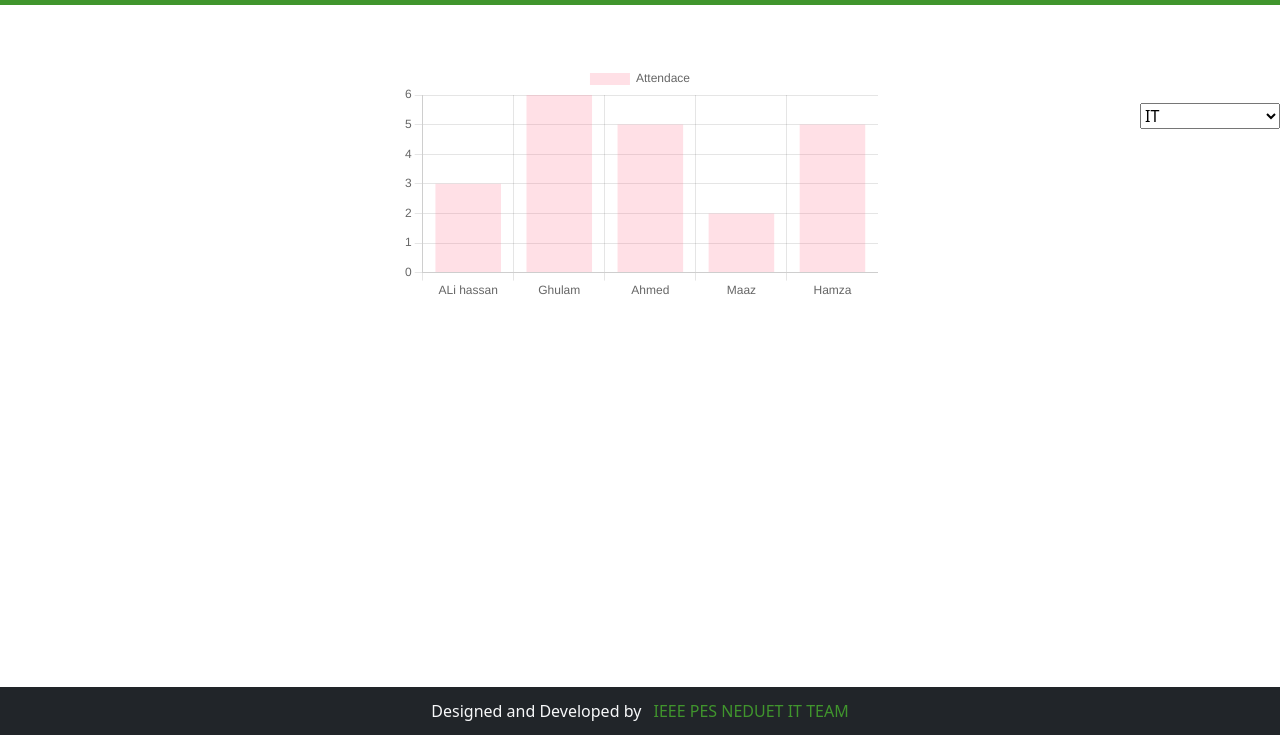
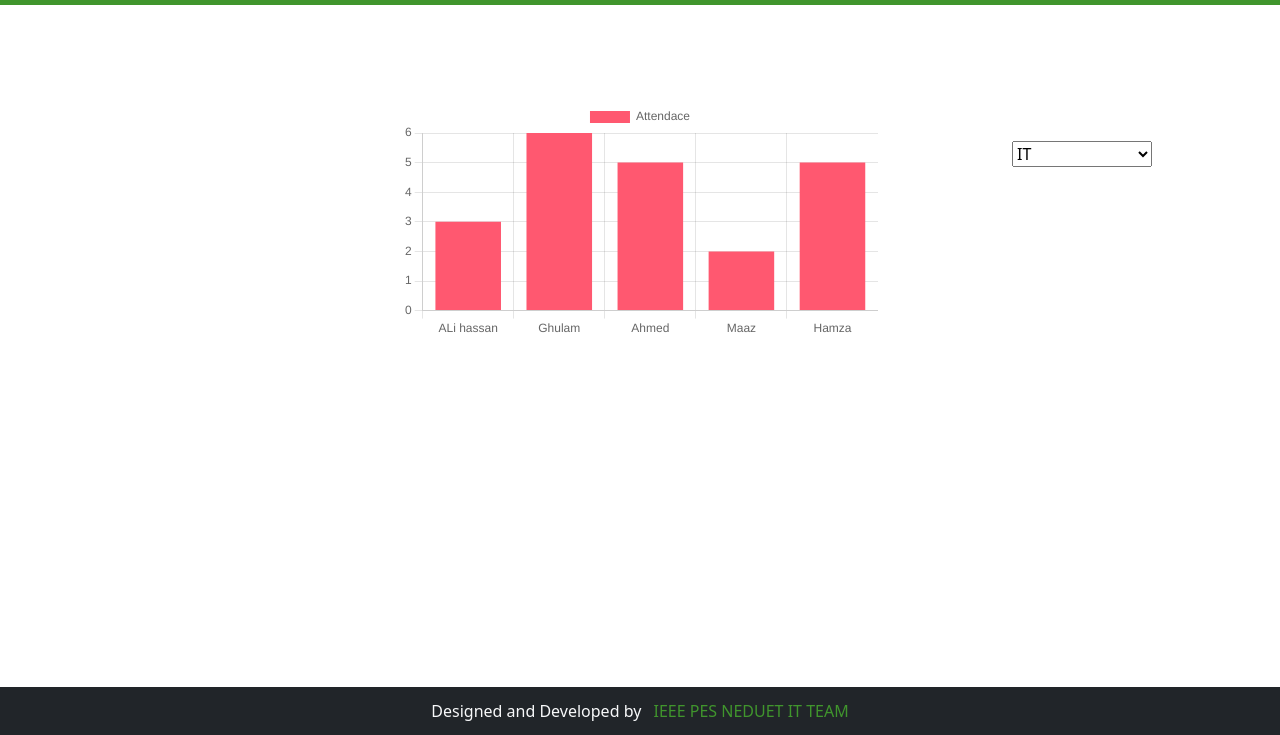
Before and after one commit to armemon/IEEE_Attendence, a plain HTML site: page index.html in a window 1280 px wide. Shown: the part 65-800 px from the top of the page. Drawn offline with nearby package versions, Linux system fonts and the light colour scheme.

Commit message:
Made Slightly Changes

```diff
--- a/CSS/style.css
+++ b/CSS/style.css
@@ -73,7 +73,7 @@
 }
 
 .container {
-    margin-top: 84px;
+    margin-top: 100px;
     margin-bottom: 50px;
 }
 
--- a/index.html
+++ b/index.html
@@ -38,7 +38,7 @@
                         <a class="nav-link" href="mark.html">Mark Attendence</a>
                     </li>
                     <li class="nav-item">
-                        <a class="nav-link" href="#">Logout</a>
+                        <a class="nav-link" href="login.html">Logout</a>
                     </li>
                 </ul>
             </div>
@@ -48,7 +48,7 @@
     <!-- chart -->
     <script src="https://cdn.jsdelivr.net/npm/chart.js"></script>
 
-    <select name="aa" id="" style="float: right; margin-top: 40px;">
+    <select name="aa" id="" style="float: right; margin-top: 40px; margin-right: 10%;">
         <option value="1">IT</option>
         <option value="2">Documentation</option>
         <option value="3">Promotions</option>
@@ -58,7 +58,7 @@
         <option value="7">GM</option>
         <option value="8">M</option>
     </select>
-<div class="container" style="height: 450px; width: 500px; margin: auto; margin-top: 10%;">
+<div class="container" style="height: 450px; width: 500px; margin: auto; margin-top: 13%;">
 <canvas id="Chart" ></canvas>
 
 </div>
@@ -74,7 +74,7 @@ var config={
                 label:"Attendace",
                 data:[3,6,5,2,5,4],
                 backgroundColor:[
-                    "rgba(255,99,132,0.2)",
+                    "rgba(255,88,112,1)",
                 ],
             },
         ],
```
Also changed, not shown: Additional.html (+1 -1 lines), add.html (+1 -1 lines), edit.html (+1 -1 lines), mark.html (+2 -2 lines), view.html (+1 -1 lines), viewmem.html (+1 -1 lines), viewteams.html (+1 -1 lines).
